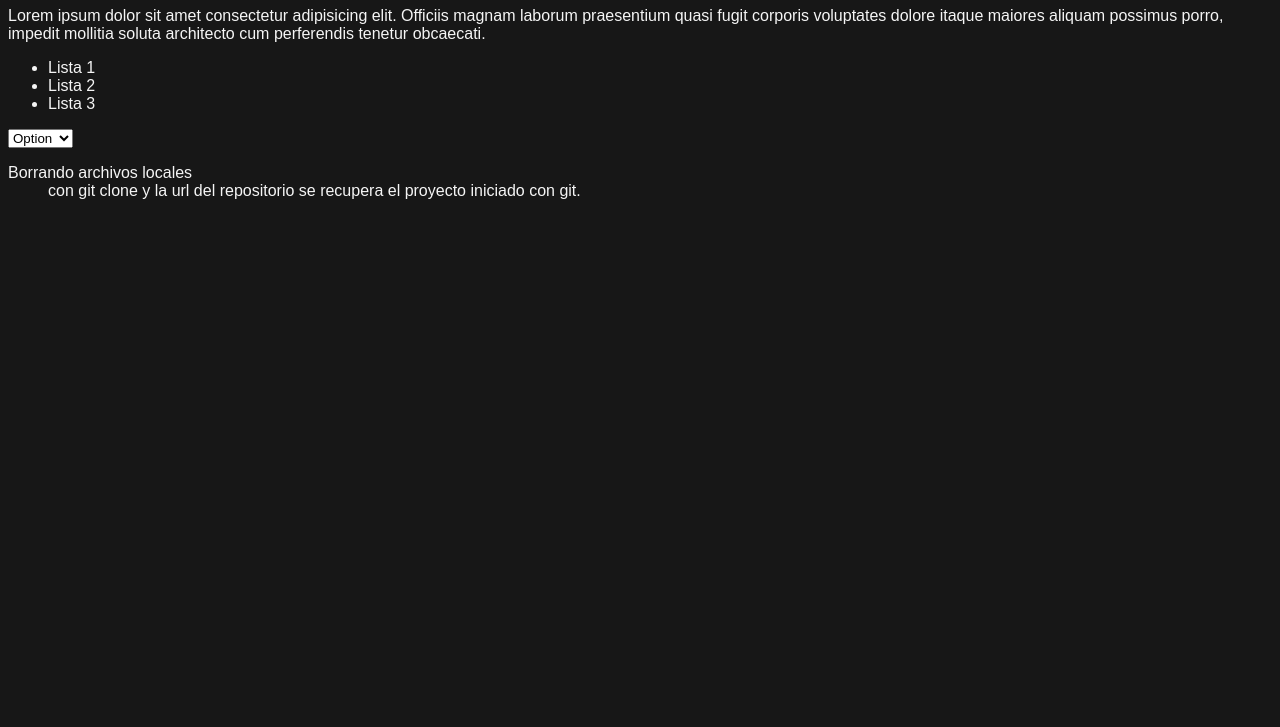
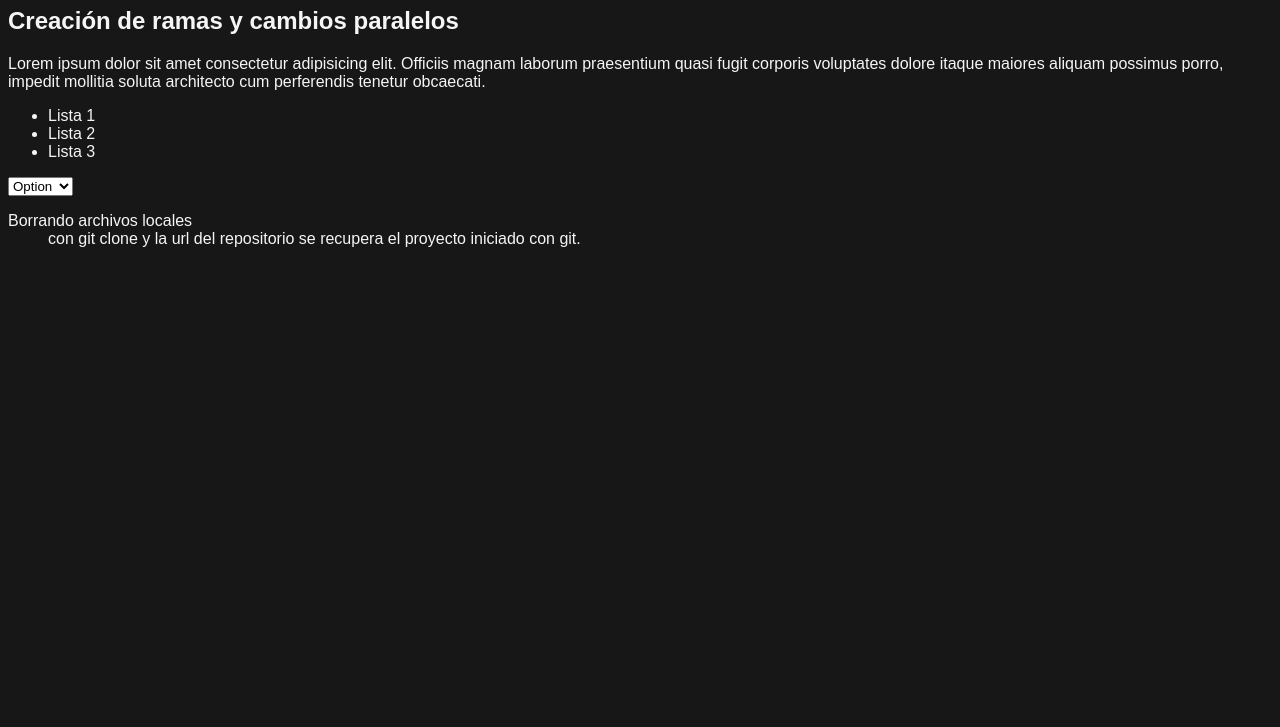
Before and after one commit to DouyaQki/rep-test, a plain HTML site: page practicing_git/index.html in a window 1280 px wide. Shown: the part 73-800 px from the top of the page. Drawn offline with Linux system fonts and the light colour scheme.

Commit message:
h2: cambios paralelos

```diff
--- a/practicing_git/index.html
+++ b/practicing_git/index.html
@@ -8,7 +8,7 @@
   </head>
   <body>
     <h1>Repasando el control de versión</h1>
-
+    <h2>Creación de ramas y cambios paralelos</h2>
     <p>
       Lorem ipsum dolor sit amet consectetur adipisicing elit. Officiis magnam
       laborum praesentium quasi fugit corporis voluptates dolore itaque maiores
```
